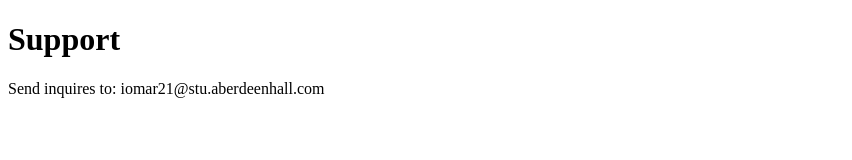
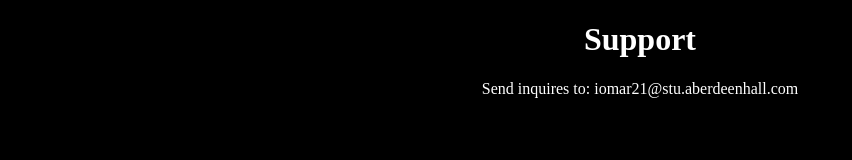
Before and after one commit to Isee03/SupportSite, a plain HTML site: page index.html in a window 1280 px wide. Shown: the whole page, without its empty margins (0-852 px from the left). Drawn offline with Linux system fonts and the light colour scheme.

Commit message:
Update index.html
Fixed ref to rel typo

```diff
--- a/index.html
+++ b/index.html
@@ -2,7 +2,7 @@
 <html lang="en">
   <head>
     <h1>Support</h1>
-    <link ref="stylesheet" href="./styles/style.css">
+    <link rel="stylesheet" href="./styles/style.css">
   </head>
     <p>Send inquires to: iomar21@stu.aberdeenhall.com</p>
 </html>
```
